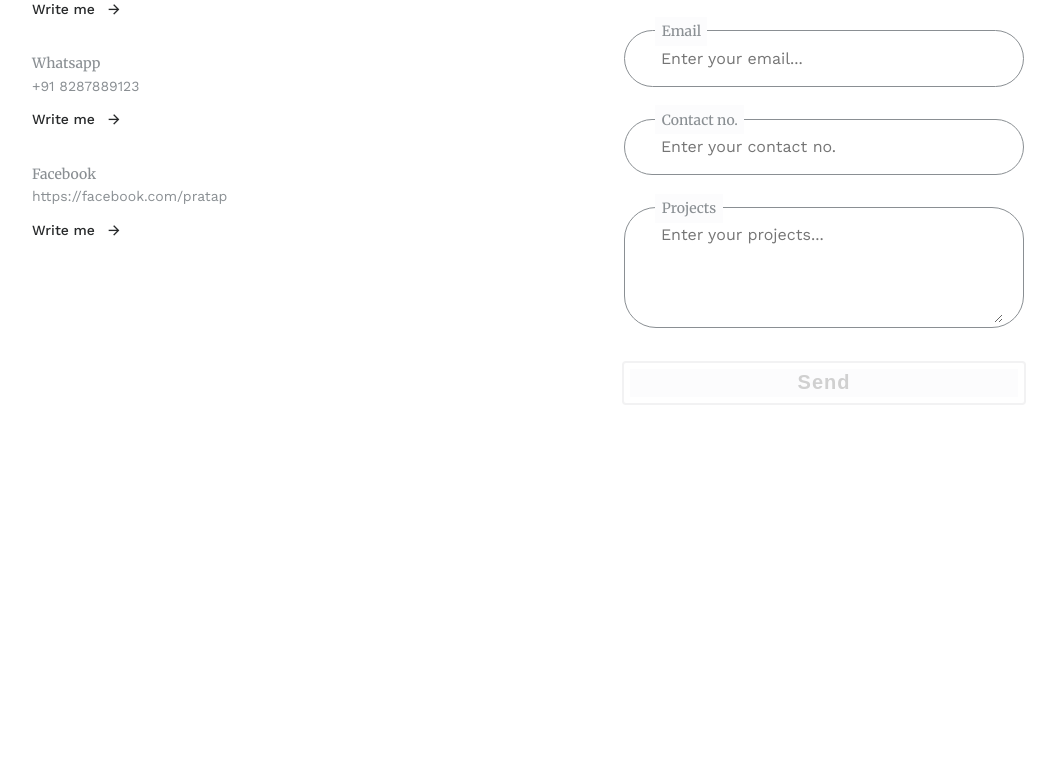
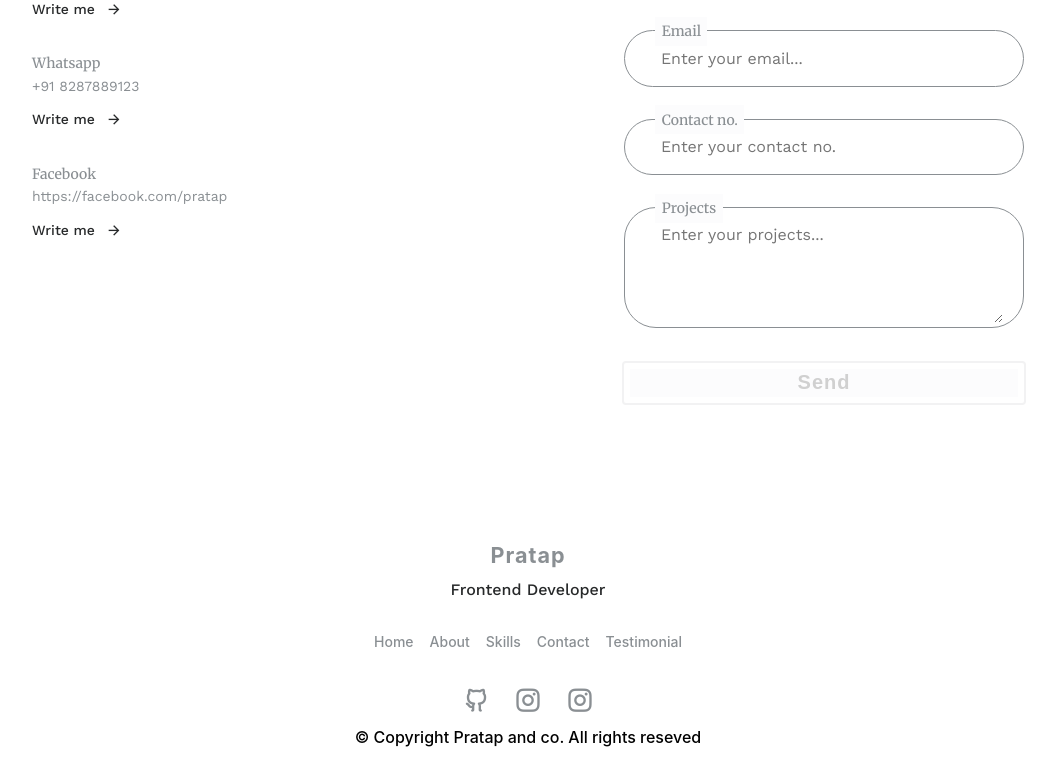
Before and after one commit to pratapbairagi/portfolio3, a React (Create React App) app in the folder portfolio/: page / in a window 1280 px wide. Shown: the part 5192-5971 px from the top of the page, without its empty margins (112-1169 px from the left). Before the commit the page ends 5718 px from the top, so only its background shows below. Built offline with nearby package versions, Linux system fonts and the light colour scheme.

Commit message:
added footer section

```diff
--- a/portfolio/src/App.css
+++ b/portfolio/src/App.css
@@ -73,6 +73,11 @@ h3 {
   font-weight: var(--font-bold);
   width: max-content;
   margin: auto;
+}
+a{
+  text-decoration: none;
+  list-style: none;
+  transition: color 0.5s;
 }
 
 /* nav */
@@ -704,19 +709,15 @@ font-weight: var(--font-regular);
   width: 100%;
   max-width: 260px;
   aspect-ratio: 1/1.1;
-  /* border: 1px solid var(--text-color-light); */
   border: 10px solid var(--body-color);
   display: flex;
   flex-direction: column;
   justify-content: center;
   align-items: center;
   padding: 1rem 1.5rem;
-  /* border-left: 10px solid var(--text-color-title);
-    border-top: 10px solid var(--text-color-light); */
   transition: background-color, box-shadow 0.6s;
   border-bottom-left-radius: 20px;
   border-top-right-radius: 20px;
-  /* background-color: var(--container-color); */
 }
 
 .services_container .content .data .service_card i {
@@ -800,14 +801,14 @@ font-weight: var(--font-regular);
   width: 100%;
 }
 
-.projects_flex>div {
+.projects_flex > div {
   width: 90%;
   margin: auto;
   height: max-content;
   padding: 2rem 5rem;
 }
 
-.projects_flex>div img {
+.projects_flex > div img {
   width: 100%;
   height: 100%;
   margin: auto !important;
@@ -815,13 +816,13 @@ font-weight: var(--font-regular);
   min-width: 200px !important;
 }
 
-.projects_flex>div .project_title {
+.projects_flex > div .project_title {
   margin-top: 0.75rem;
   font-size: calc(var(--mobile-small-font-size) + 3px);
   font-family: var(--body-font-family);
 }
 
-.projects_flex>div .info {
+.projects_flex > div .info {
   font-size: calc(var(--mobile-small-font-size) + 0);
   font-weight: var(--font-regular);
   color: var(--text-color-light);
@@ -934,6 +935,53 @@ font-weight: var(--font-regular);
   display: none;
 }
 
+/* footer */
+.footer_grid{
+  display: flex;
+  flex-direction: column;
+  row-gap: 2rem;
+  justify-content: center;
+  align-items: center;
+}
+.footer_grid .list{
+  display: flex;
+  flex-direction: column;
+  align-items: center;
+}
+.footer_grid .list .title{
+  font-size: calc( var(--mobile-normal-font-size) + 0.438dvw );
+  letter-spacing: 1px;
+}
+.footer_grid .list .subheading{
+  color: var(--text-color-title);
+  font-weight:  var(--font-medium);
+  /* font-family: var(--body-font-family); */
+  margin-top: 0.75rem;
+  font-size: var(--mobile-normal-font-size);
+}
+.footer_grid .list:nth-child(2), .footer_grid .list:nth-child(3) {
+  display: flex;
+  flex-direction: row;
+  justify-content: center;
+  column-gap: 1rem;
+}
+.footer_grid .list li a{
+  font-size: var(--mobile-small-font-size);
+  font-weight: var(--font-medium);
+  color: var(--text-color-light);
+}
+.footer_grid .list:nth-child(3){
+  column-gap: 1.5rem;
+}
+.footer_grid .list:nth-child(3) li a{
+  font-size: 1.75rem;
+}
+.footer_copy{
+  text-align: center;
+  margin-top: 0.6rem;
+  font-weight: var(--font-medium);
+}
+
 /* hover effect */
 .hero_button:nth-child(1):hover {
   background: transparent;
@@ -966,6 +1014,10 @@ font-weight: var(--font-regular);
 .contact_grid .data:nth-child(2) .list li:nth-last-child(1) button:hover {
   background-color: white;
 }
+a:hover{
+  color: var(--text-color-title) !important;
+}
+
 
 @keyframes hero_circle {
   0% {
--- a/portfolio/src/App.js
+++ b/portfolio/src/App.js
@@ -1,5 +1,6 @@
 
 import './App.css';
+import Footer from './copmonents/footer/footer';
 import Header from './copmonents/header/header';
 import About from './sections/about';
 import Contact from './sections/contact';
@@ -22,6 +23,7 @@ function App() {
       <Projects/>
       <Testimonial/>
       <Contact/>
+      <Footer/>
     </div>
   );
 }
--- a/portfolio/src/copmonents/footer/footer.jsx
+++ b/portfolio/src/copmonents/footer/footer.jsx
@@ -4,7 +4,47 @@
 const Footer = () => {
     return (
         <div className="container footer_container">
+            <div className="content grid footer_grid">
+                <ul className="list">
+                    <li className="title">Pratap</li>
+                    <li className="subheading">Frontend Developer</li>
+                </ul>
 
+                <ul className="list">
+                    <li>
+                    <a href="#home">Home</a>
+                    </li>
+                    <li>
+                        <a href="#about">About</a>
+                    </li>
+                    <li>
+                        <a href="#skills">Skills</a>
+                    </li>
+                    <li>
+                        <a href="#contact">Contact</a>
+                    </li>
+                    <li>
+                        <a href="#testimonial">Testimonial</a>
+                    </li>
+                </ul>
+
+                <ul className="list">
+                    <li>
+                        <a href=""><i class="ri-github-line"></i></a>
+                    </li>
+                    <li>
+                        <a href=""><i class="ri-instagram-line"></i></a>
+                    </li>
+                    <li>
+                        <a href=""><i class="ri-instagram-line"></i></a>
+                    </li>
+                </ul>
+
+
+            </div>
+            <div className="footer_copy"> &#169; Copyright Pratap and co. All rights reseved  </div>
         </div>
     )
 }
+
+export default Footer;
```
